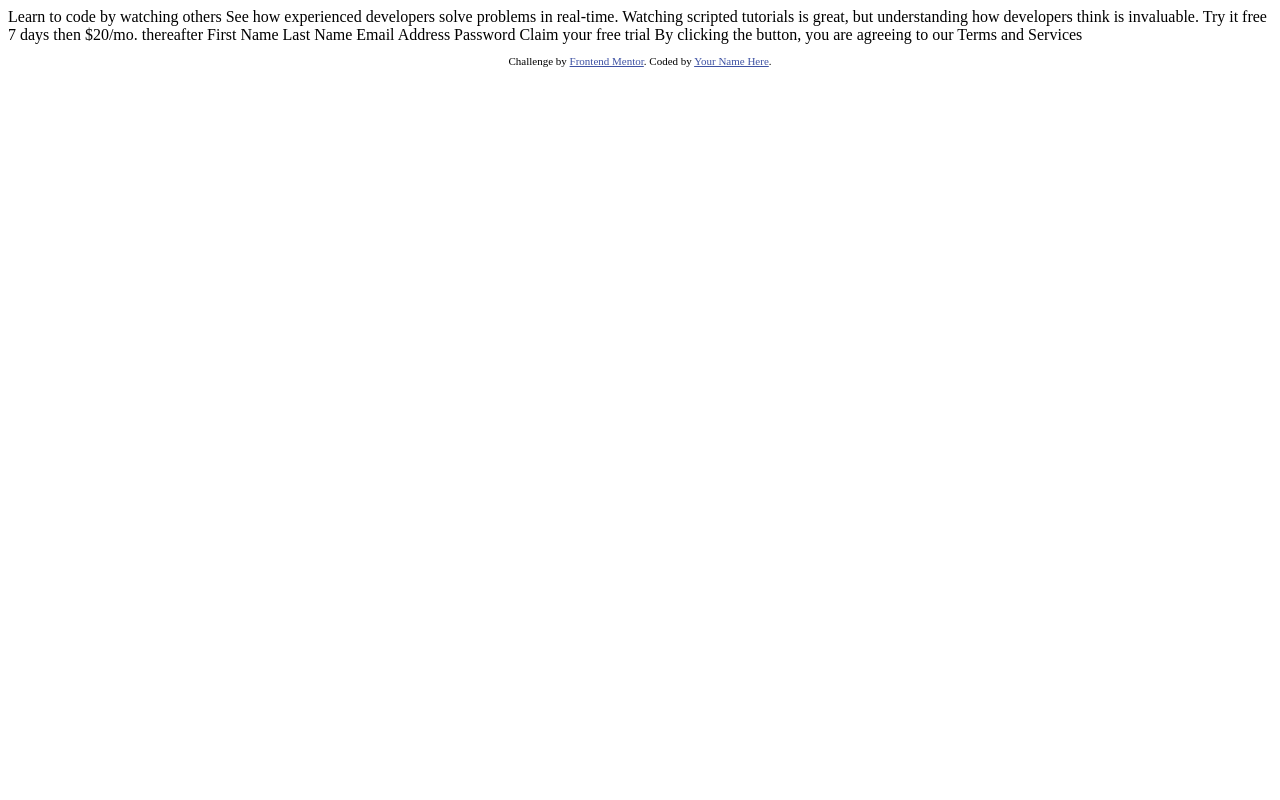
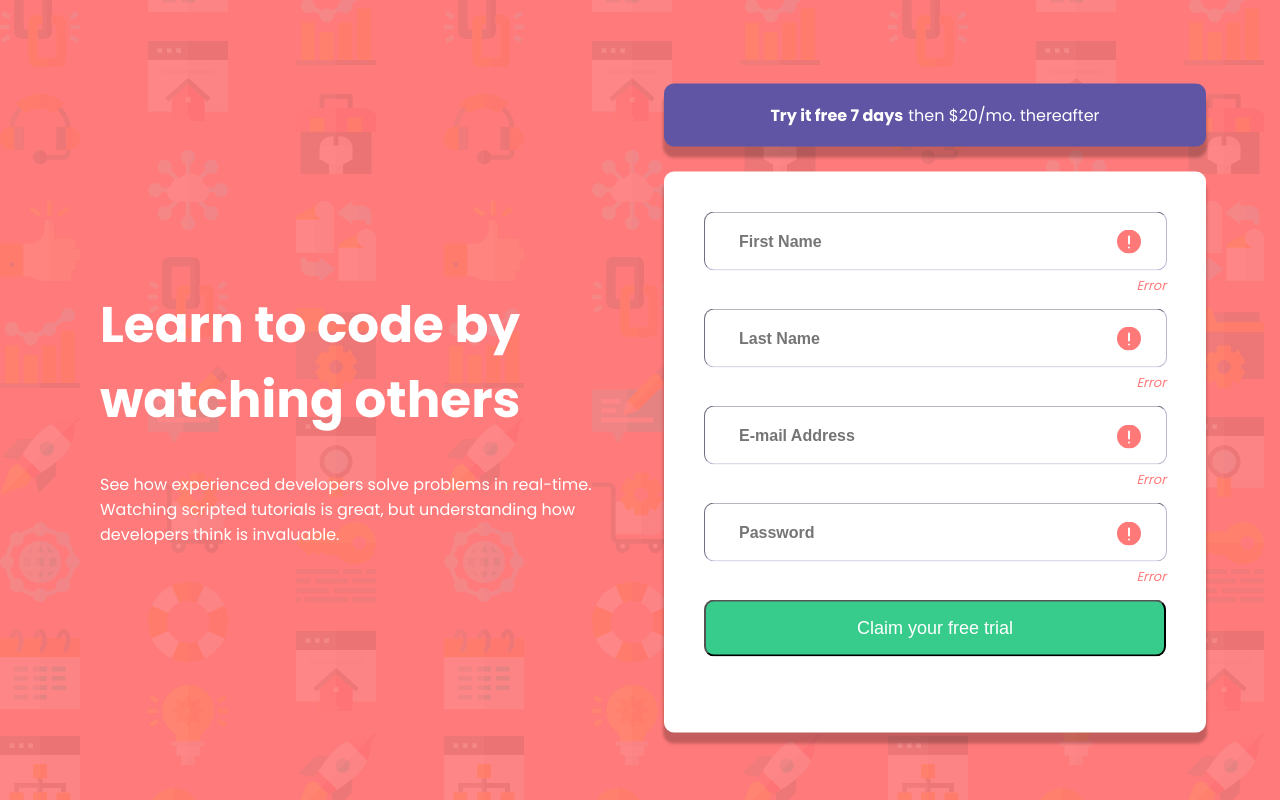
Before and after one commit to Kaji17/Signup-Component, a website: page index.html in a window 1280 px wide. Drawn offline with nearby package versions, Linux system fonts and the light colour scheme.

Commit message:
finish design

```diff
--- a/index.html
+++ b/index.html
@@ -1,22 +1,81 @@
 <!DOCTYPE html>
 <html lang="en">
+
 <head>
   <meta charset="UTF-8">
-  <meta name="viewport" content="width=device-width, initial-scale=1.0"> <!-- displays site properly based on user's device -->
+  <meta name="viewport" content="width=device-width, initial-scale=1.0">
+  <!-- displays site properly based on user's device -->
 
   <link rel="icon" type="image/png" sizes="32x32" href="./images/favicon-32x32.png">
+  <link rel="stylesheet" href="https://cdnjs.cloudflare.com/ajax/libs/animate.css/4.1.1/animate.min.css" />
+  <link rel="stylesheet" href="style.css">
+  <!-- librairie css for animation-->
 
   <title>Frontend Mentor | Intro component with sign up form</title>
 
-  <!-- Feel free to remove these styles or customise in your own stylesheet 👍 -->
-  <style>
-    .attribution { font-size: 11px; text-align: center; }
-    .attribution a { color: hsl(228, 45%, 44%); }
-  </style>
 </head>
-<body>
 
-  Learn to code by watching others
+<body class="content--flex">
+
+  <div class="content-singup content--flex">
+
+    <div class="content-description text--white content--flex content--width">
+      <h1>Learn to code by watching others</h1>
+
+      <p>
+        See how experienced developers solve problems in real-time. Watching scripted tutorials is great,
+        but understanding how developers think is invaluable.
+      </p>
+
+    </div>
+
+    <main class="content-main content--flex">
+
+      <div
+        class="content-main__titleform content-main__titleform--heigth content--width content--flex text--white content--border content--shadow">
+        <span class="text--fontweigth">Try it free 7 days</span> then $20/mo. thereafter
+      </div>
+
+      <form name="form-signup" class="form-signup content--width content--border content--shadow ">
+        <div class="form-signup__input ">
+
+          <input autocomplete="off" type="text" name="firstname" id="txtfirstame" placeholder="First Name"
+            class="content--border">
+          <span>
+            <img src="images/icon-error.svg" alt="icon-error" class="form-signup__iconerr" id="iconerrfirstname">
+            <p class="form-signup__displayError">Error</p>
+          </span>
+
+          <input autocomplete="off" type="text" name="lastname" id="txtlastname" placeholder="Last Name"
+            class="content--border">
+          <span>
+            <img src="images/icon-error.svg" alt="icon-error" class="form-signup__iconerr" id="iconerrlastname">
+            <p class="form-signup__displayError">Error</p>
+          </span>
+
+          <input autocomplete="off" type="email" name="email" id="txtemail" placeholder="E-mail Address"
+            class="content--border">
+          <span>
+            <img src="images/icon-error.svg" alt="icon-error" class="form-signup__iconerr" id="iconerremail">
+            <p class="form-signup__displayError">Error</p>
+          </span>
+
+          <input autocomplete="off" type="password" name="password" id="txtpassword" placeholder="Password"
+            class="content--border">
+          <span>
+            <img src="images/icon-error.svg" alt="icon-error" class="form-signup__iconerr" id="iconerrpassword">
+            <p class="form-signup__displayError">Error</p>
+          </span>
+
+          <button type="submit" class="form-signup__btn content--border text--white"> Claim your free trial</button>
+        </div>
+      </form>
+    </main>
+
+
+  </div>
+
+  <!-- Learn to code by watching others
 
   See how experienced developers solve problems in real-time. Watching scripted tutorials is great,
   but understanding how developers think is invaluable.
@@ -30,13 +89,14 @@
 
   Claim your free trial
 
-  By clicking the button, you are agreeing to our Terms and Services
+  By clicking the button, you are agreeing to our Terms and Services -->
 
-  <footer>
+  <!-- <footer>
     <p class="attribution">
       Challenge by <a href="https://www.frontendmentor.io?ref=challenge" target="_blank">Frontend Mentor</a>.
       Coded by <a href="#">Your Name Here</a>.
     </p>
-  </footer>
+  </footer> -->
 </body>
+
 </html>
--- /dev/null
+++ b/style.css
@@ -0,0 +1,133 @@
+/* .attribution {
+    font-size: 11px;
+    text-align: center;
+}
+
+.attribution a {
+    color: hsl(228, 45%, 44%);
+} */
+@import url('https://fonts.googleapis.com/css2?family=Barlow+Semi+Condensed:wght@500;600&family=Outfit:wght@400;700&family=Poppins:wght@400;500;600;700&family=Space+Mono:wght@700&display=swap');
+
+.text--white {
+    color: white;
+}
+.text--fontweigth{
+    font-weight: 700;
+}
+
+.content--flex {
+    display: flex;
+}
+.content--width{
+    width: 542px;
+}
+
+
+body {
+    justify-content: center;
+    position: absolute;
+    left: 50%;
+    top: 50%;
+    transform: translate(-50%, -50%);
+    font-size: 2vh;
+    font-family: 'Poppins', sans-serif;
+    background-color: hsl(0, 100%, 74%) ;
+    background-image: url(images/bg-intro-desktop.png);
+}
+
+.content-singup {
+    width: 1116px;
+    height: 649px;
+    justify-content: space-between;
+}
+
+.content-description {
+    flex-direction: column;
+    justify-content: center;
+    flex-wrap: wrap;
+}
+.content-description h1{
+    margin-left: 10px;
+    margin-right: 10px;
+    font-size: 50px;
+}
+.content-description p{
+    margin-left: 10px;
+    margin-right: 10px;
+    font-weight: 200;
+    margin-top: 0px;
+}
+.content-main__titleform{
+    justify-content: center;
+    align-items: center;
+    background-color: hsl(248, 32%, 49%);
+}
+
+.content-main__titleform--heigth{
+    height: 63px;
+}
+
+.content-main__titleform span{
+    margin-right: 5px;
+}
+
+.content-main{
+    flex-direction: column;
+    justify-content: space-between;
+}
+
+.form-signup{
+    height: 561px;
+    background-color: white;
+}
+.content--border{
+    border-radius: 10px;
+}
+.content--shadow{
+    box-shadow: 0px 10px 3px 1px rgb(0 0 0 / 23%);
+}
+.form-signup__input{
+    margin: 40px 40px auto;
+}
+.form-signup__input input{
+    height: 55px;
+    width: 92%;
+    border-width: 1px;
+    border-color: hsl(246, 25%, 77%);
+    padding-left: 34px;
+    font-size: medium;
+    font-weight: 700;
+}
+.form-signup__input input:focus{
+    outline-color: hsl(246, 5%, 37%) ;
+}
+
+.form-signup__input p{
+    text-align: right;
+    margin-top: 5px;
+    color: hsl(0, 100%, 74%);
+    font-size: small;
+    font-style: italic;
+}
+.form-signup__btn{
+    width: 100%;
+    height: 57px;
+    background-color: hsl(154, 59%, 51%);
+    font-size: large;
+}
+.form-signup__iconerr{
+    position: absolute;
+    left: 92%;
+}
+#iconerrfirstname{
+    top: 22.5%;
+}
+#iconerrlastname{
+    top: 37.5%;
+}
+#iconerremail{
+    top: 52.5%;
+}
+#iconerrpassword{
+    top: 67.5%;
+}
```
Also changed, not shown: script.js (added).
